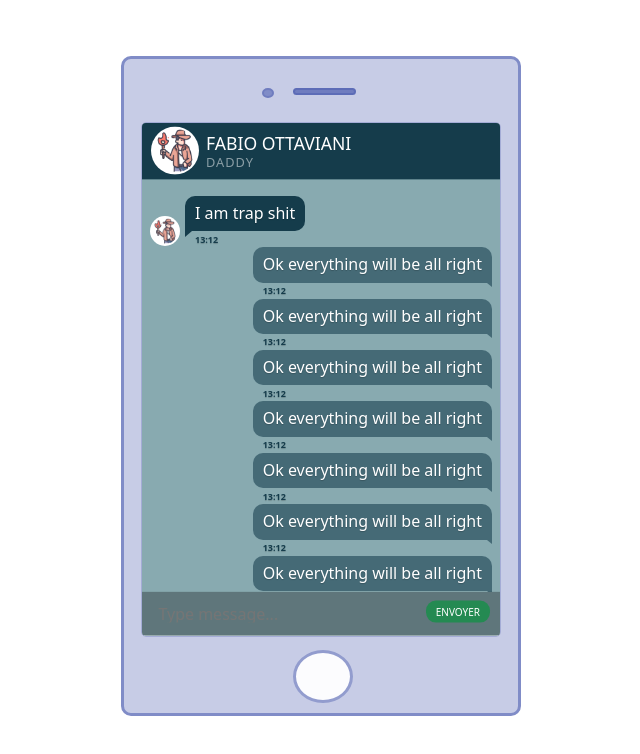
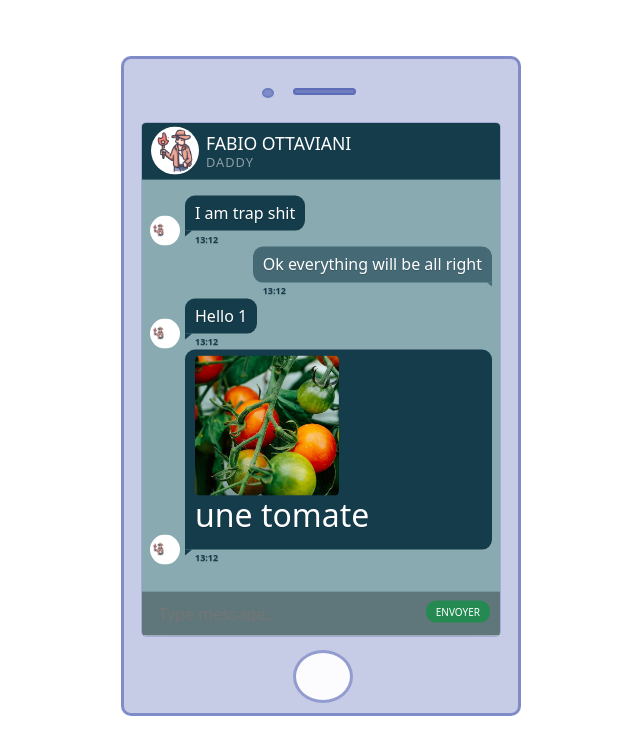
Before and after one commit to Lyokolux/serious-game-dihm, a Svelte app: page / in a window 1280 px wide. Shown: the top 754 px of the page, without its empty margins (319-959 px from the left). Built offline with nearby package versions, Linux system fonts and the light colour scheme; grey boxes are pictures that could not be loaded.

Commit message:
add images

```diff
--- a/public/global.css
+++ b/public/global.css
@@ -61,3 +61,7 @@ button:not(:disabled):active {
 button:focus {
 	border-color: #666;
 }
+
+.w-fit-content {
+	width: fit-content;
+}
--- a/src/components/Chat.svelte
+++ b/src/components/Chat.svelte
@@ -3,19 +3,14 @@
 
   import { SPOKESPERSON } from '../const';
   import Message from './Message.svelte';
+  import Tomatoes from './messages/Tomatoes.svelte';
 
   let keyboarding = '';
 
-  const messages: { id: number; msg: string; personal?: boolean }[] = [
+  const messages: any[] = [
     { id: 202202930293, msg: 'Hello 1' },
+    { id: 202202931293, component: Tomatoes}
   ];
-
-  // const choices = [
-  //   { id: 202202930293, label: 'Hello 1' },
-  //   { id: 202202930295, label: 'Hello 2' },
-  //   { id: 202202930296, label: 'Hello 3' },
-  //   { id: 202202930297, label: 'Hello 4' },
-  // ];
 
   const updateScrollPosition = () => {
     document.getElementsByClassName('messages-content')[0].scrollTop =
@@ -54,16 +49,8 @@
       >
         <Message msg="I am trap shit" />
         <Message personal msg="Ok everything will be all right" />
-        <Message personal msg="Ok everything will be all right" />
-        <Message personal msg="Ok everything will be all right" />
-        <Message personal msg="Ok everything will be all right" />
-        <Message personal msg="Ok everything will be all right" />
-        <Message personal msg="Ok everything will be all right" />
-        <Message personal msg="Ok everything will be all right" />
-        <Message personal msg="Ok everything will be all right" />
-        <Message personal msg="Ok everything will be all right" />
         {#each messages as message}
-          <Message msg={message.msg} personal={message.personal} />
+          <Message msg={message.msg} personal={message.personal} component={message.component} />
         {/each}
       </div>
     </div>
--- a/src/components/Message.svelte
+++ b/src/components/Message.svelte
@@ -3,6 +3,7 @@
 
   export let personal = false;
   export let msg = '';
+  export let component;
 
   let loading = !personal;
   setTimeout(() => (loading = false), 1000 + Math.random() * 20 * 100);
@@ -28,7 +29,11 @@
         <img src={SPOKESPERSON.avatarSrc} alt="" />
       </figure>
     {/if}
-    {msg}
+    {#if component}
+      <svelte:component this={component} />
+    {:else}
+      {msg}
+    {/if}
     <div class="timestamp fw-bold">{getDate()}</div>
   </div>
 {/if}
@@ -158,6 +163,11 @@
         }
       }
     }
+  }
+
+  .message :global(img) {
+    max-width: 50%;
+    border-radius: 5px;
   }
 
   @keyframes bounce {
--- a/src/components/UserForm.svelte
+++ b/src/components/UserForm.svelte
@@ -1,5 +1,5 @@
 <script lang="ts">
-  import { user } from '../stores'
+  import { user, narrator } from '../stores'
 
   export let onSubmit: () => void
 
@@ -13,6 +13,12 @@
     presbytie: false,
     glaucome: false,
     autres: false
+  }
+
+  const generateNarratorStore = () => {
+    $narrator = {
+
+    }
   }
 
   const submit = (): void => {
--- /dev/null
+++ b/src/components/messages/Tomatoes.svelte
@@ -0,0 +1,3 @@
+<img src="/tomates.jpg" alt="tomates">
+
+<h2 class="w-fit-content">une tomate</h2>
```
Also changed, not shown: public/tomates.jpg (added).
